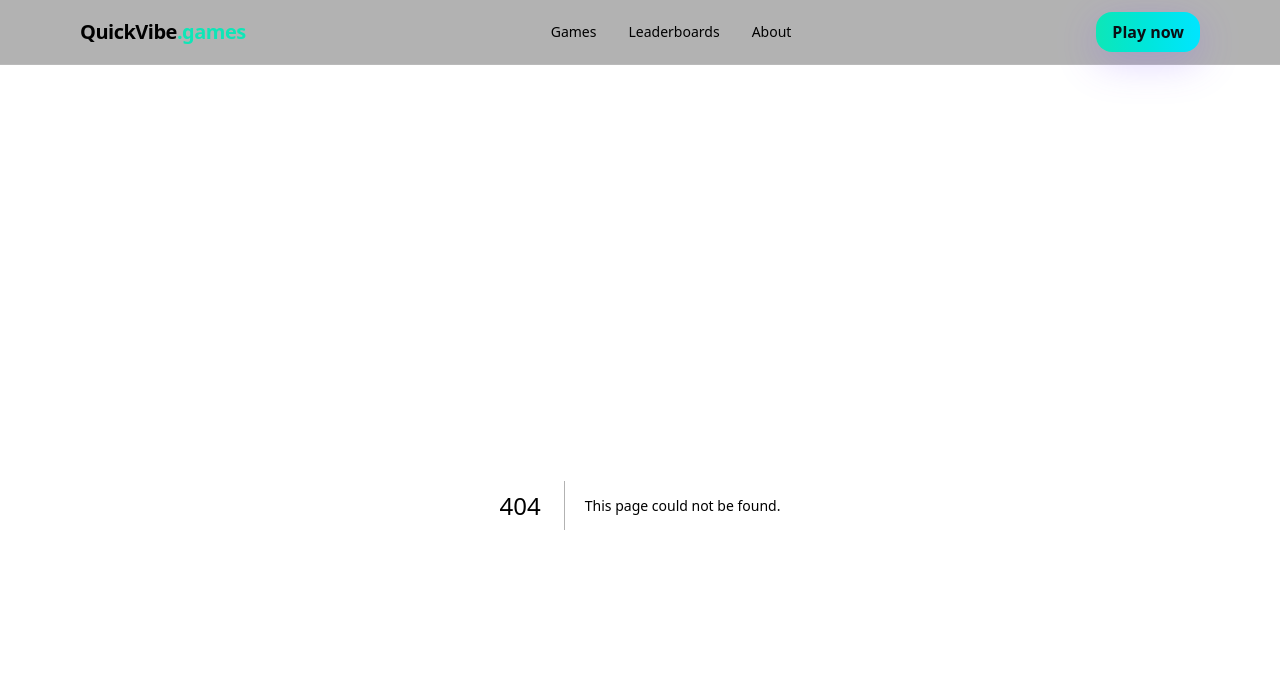
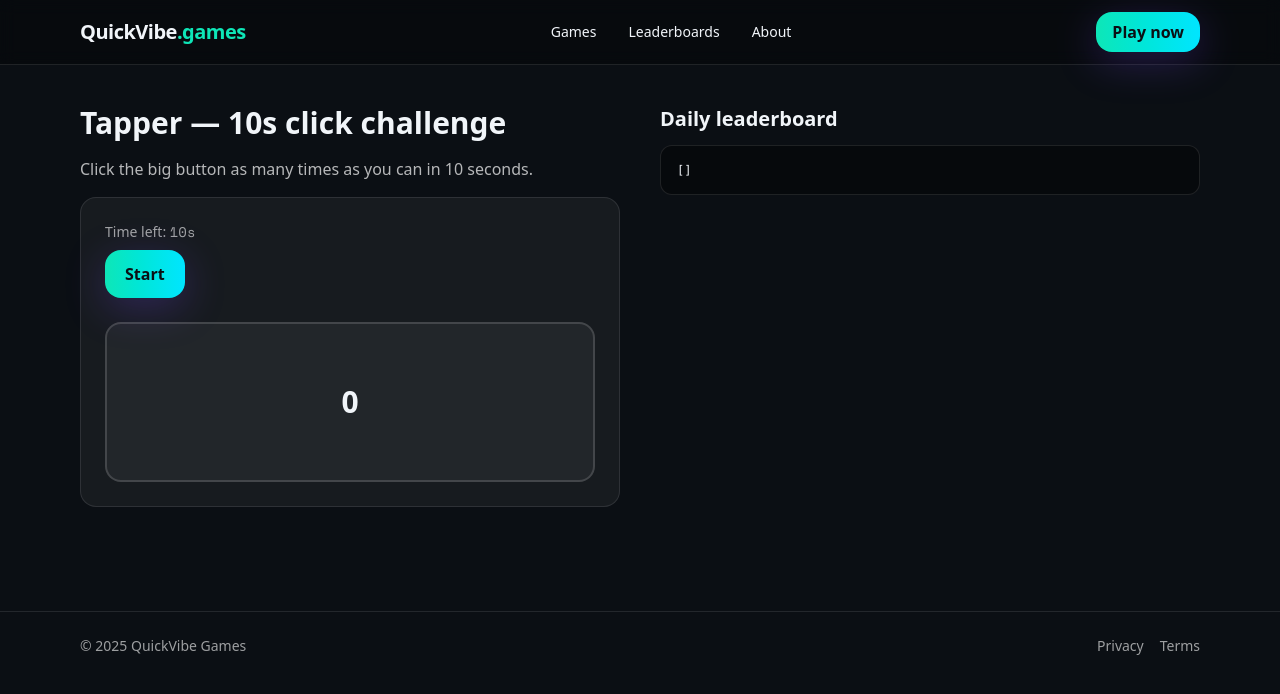
Before and after one commit to srikrishna636/quickVibeGames, a Next.js app in the folder apps/web/: page /play in a window 1280 px wide. Before the commit this address had no page. Shown: the top 694 px of the page. Built offline with nearby package versions, Linux system fonts and the light colour scheme; no server answers; the database is empty.

Commit message:
feat(game): guest id + score API + daily leaderboard + Tapper demo

```diff
--- /dev/null
+++ b/apps/web/src/app/api/guest/route.ts
@@ -0,0 +1,19 @@
+import { cookies } from "next/headers";
+
+export async function GET() {
+  const store = await cookies();
+  let id = store.get("qid")?.value;
+  if (!id) {
+    id = crypto.randomUUID();
+    store.set({
+      name: "qid",
+      value: id,
+      httpOnly: true,
+      sameSite: "lax",
+      secure: true,
+      path: "/",
+      maxAge: 60 * 60 * 24 * 180, // ~6 months
+    });
+  }
+  return Response.json({ id });
+}
--- /dev/null
+++ b/apps/web/src/app/api/leaderboard/route.ts
@@ -0,0 +1,20 @@
+import { getRedis } from "@/src/lib/redis";
+import { keyFor, type Period } from "@/src/lib/lb";
+
+export async function GET(req: Request) {
+  const url = new URL(req.url);
+  const gameId = url.searchParams.get("game") ?? "tapper-v1";
+  const period = (url.searchParams.get("period") ?? "daily") as Period;
+  const limit = Math.min(parseInt(url.searchParams.get("limit") ?? "10", 10), 50);
+
+  const redis = getRedis();
+  const key = keyFor(gameId, period);
+  // top N, high → low
+  const rows = await redis.zrange<{ member: string; score: number }>(key, 0, limit - 1, {
+    rev: true,
+    withScores: true,
+  });
+
+  const data = rows.map((r, i) => ({ rank: i + 1, userId: r.member, score: r.score }));
+  return Response.json({ ok: true, gameId, period, data });
+}
--- /dev/null
+++ b/apps/web/src/app/api/score/route.ts
@@ -0,0 +1,33 @@
+import { cookies } from "next/headers";
+import { getRedis } from "@/src/lib/redis";
+import { keyFor, type Period } from "@/src/lib/lb";
+
+type Body = { gameId: string; score: number; durationMs?: number };
+
+export async function POST(req: Request) {
+  const { gameId, score, durationMs }: Body = await req.json();
+  if (!gameId || typeof score !== "number" || !Number.isFinite(score))
+    return new Response(JSON.stringify({ ok: false, error: "Invalid payload" }), { status: 400 });
+
+  // Minimal anti-abuse for our sample game: expected 10s ± 1s
+  if (durationMs && (durationMs < 9000 || durationMs > 11000)) {
+    return new Response(JSON.stringify({ ok: false, error: "Invalid duration" }), { status: 400 });
+  }
+
+  const store = await cookies();
+  const player = store.get("qid")?.value;
+  if (!player) return new Response(JSON.stringify({ ok: false, error: "No guest id" }), { status: 401 });
+
+  const redis = getRedis();
+  const periods: Period[] = ["daily", "weekly", "all"];
+
+  for (const p of periods) {
+    const key = keyFor(gameId, p);
+    // keep the player's BEST score (higher is better)
+    const prev = await redis.zscore<number>(key, player);
+    if (prev == null || score > prev) {
+      await redis.zadd(key, { score, member: player });
+    }
+  }
+  return Response.json({ ok: true });
+}
--- /dev/null
+++ b/apps/web/src/app/play/page.tsx
@@ -0,0 +1,95 @@
+"use client";
+import { useEffect, useRef, useState } from "react";
+
+const GAME_ID = "tapper-v1";
+
+export default function Play() {
+  const [ready, setReady] = useState(false);
+  const [playing, setPlaying] = useState(false);
+  const [clicks, setClicks] = useState(0);
+  const [timeLeft, setTimeLeft] = useState(10);
+  const startMs = useRef<number | null>(null);
+
+  useEffect(() => {
+    // ensure guest id cookie exists
+    fetch("/api/guest").then(() => setReady(true));
+  }, []);
+
+  useEffect(() => {
+    if (!playing) return;
+    const t0 = performance.now();
+    startMs.current = t0;
+    setTimeLeft(10);
+    const iv = setInterval(() => {
+      const elapsed = Math.floor((performance.now() - t0) / 1000);
+      setTimeLeft(Math.max(0, 10 - elapsed));
+      if (elapsed >= 10) {
+        clearInterval(iv);
+        setPlaying(false);
+        submitScore();
+      }
+    }, 200);
+    return () => clearInterval(iv);
+    // eslint-disable-next-line react-hooks/exhaustive-deps
+  }, [playing]);
+
+  async function submitScore() {
+    const end = performance.now();
+    const durationMs = startMs.current ? end - startMs.current : 10000;
+    const res = await fetch("/api/score", {
+      method: "POST",
+      headers: { "Content-Type": "application/json" },
+      body: JSON.stringify({ gameId: GAME_ID, score: clicks, durationMs }),
+    });
+    if (res.ok) {
+      // refresh leaderboard panel
+      await fetchLeaderboard();
+    }
+  }
+
+  async function fetchLeaderboard() {
+    const res = await fetch(`/api/leaderboard?game=${GAME_ID}&period=daily&limit=10`, { cache: "no-store" });
+    const data = await res.json();
+    const el = document.getElementById("lb");
+    if (el) el.textContent = JSON.stringify(data.data ?? [], null, 2);
+  }
+
+  useEffect(() => { fetchLeaderboard(); }, []);
+
+  return (
+    <div className="grid lg:grid-cols-2 gap-10">
+      <section className="space-y-4">
+        <h1 className="text-3xl font-bold">Tapper — 10s click challenge</h1>
+        <p className="text-white/70">Click the big button as many times as you can in 10 seconds.</p>
+
+        <div className="rounded-2xl p-6 border border-white/10 bg-white/5">
+          <div className="text-sm text-white/60 mb-2">Time left: <span className="font-mono">{timeLeft}s</span></div>
+
+          <button
+            disabled={!ready || playing}
+            onClick={() => { setClicks(0); setPlaying(true); }}
+            className="rounded-2xl px-5 py-3 font-semibold bg-gradient-to-r from-mint to-aqua text-ink shadow-[var(--shadow-neon)] disabled:opacity-50"
+          >
+            {playing ? "Playing..." : "Start"}
+          </button>
+
+          <div className="mt-6">
+            <button
+              onClick={() => playing && setClicks(c => c + 1)}
+              disabled={!playing}
+              className="w-full h-40 rounded-2xl border-2 border-white/15 bg-white/5 text-3xl font-black"
+              aria-label="Tap"
+            >
+              {clicks}
+            </button>
+          </div>
+        </div>
+      </section>
+
+      <section>
+        <h2 className="text-xl font-semibold mb-3">Daily leaderboard</h2>
+        <pre id="lb" className="text-xs whitespace-pre-wrap bg-black/40 rounded-xl p-4 border border-white/10" />
+      </section>
+    </div>
+  );
+}
--- /dev/null
+++ b/apps/web/src/lib/lb.ts
@@ -0,0 +1,22 @@
+export type Period = "daily" | "weekly" | "all";
+
+const pad = (n: number, w=2) => n.toString().padStart(w, "0");
+function ymd(d = new Date()) {
+  const y = d.getUTCFullYear();
+  const m = pad(d.getUTCMonth() + 1);
+  const day = pad(d.getUTCDate());
+  return `${y}${m}${day}`;
+}
+function isoWeek(d = new Date()) {
+  const dd = new Date(Date.UTC(d.getUTCFullYear(), d.getUTCMonth(), d.getUTCDate()));
+  const day = dd.getUTCDay() || 7; // Mon=1..Sun=7
+  dd.setUTCDate(dd.getUTCDate() + 4 - day);
+  const yearStart = new Date(Date.UTC(dd.getUTCFullYear(), 0, 1));
+  const week = Math.ceil((((dd.getTime() - yearStart.getTime()) / 86400000) + 1) / 7);
+  return `${dd.getUTCFullYear()}${pad(week)}`; // e.g., 202534
+}
+export function keyFor(gameId: string, p: Period, now = new Date()) {
+  if (p === "all") return `lb:${gameId}:all`;
+  if (p === "daily") return `lb:${gameId}:daily:${ymd(now)}`;
+  return `lb:${gameId}:weekly:${isoWeek(now)}`;
+}
--- /dev/null
+++ b/apps/web/src/lib/redis.ts
@@ -0,0 +1,7 @@
+import { Redis } from "@upstash/redis";
+
+export function getRedis() {
+  const url = process.env.UPSTASH_REDIS_REST_URL!;
+  const token = process.env.UPSTASH_REDIS_REST_TOKEN!;
+  return new Redis({ url, token });
+}
```
